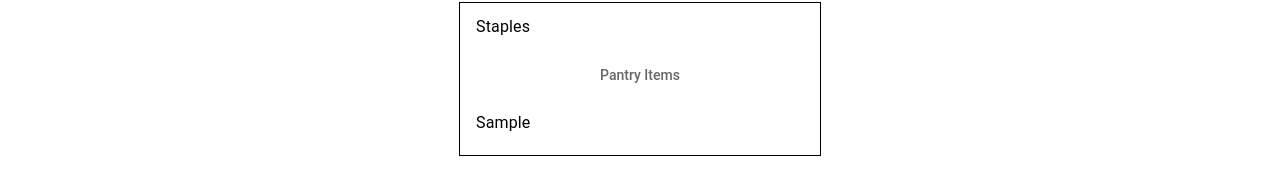
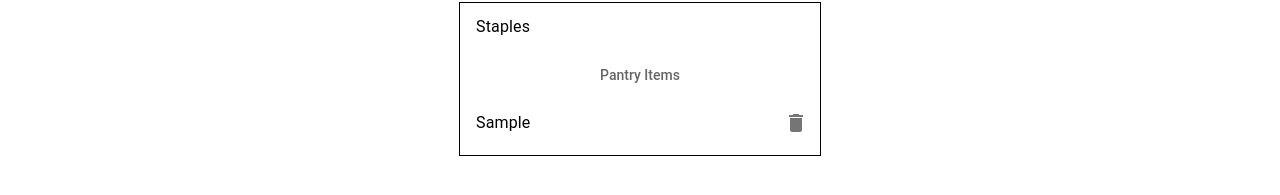
Before and after one commit to AshlandWest/recipie_finder, a React (Create React App) app: page /EditPantry in a window 1280 px wide. Both pictures are taken after typing "Sample" into the empty fields and a click on the button "Add Item". Shown: the part 229-424 px from the top of the page. Built offline with nearby package versions, Linux system fonts and the light colour scheme; no server answers.

Commit message:
format pantry list

```diff
--- a/src/components/EditPantry.jsx
+++ b/src/components/EditPantry.jsx
@@ -5,6 +5,8 @@
 import ListItem from "@mui/material/ListItem";
 import ListItemText from "@mui/material/ListItemText";
 import ListSubheader from "@mui/material/ListSubheader";
+import { IconButton } from "@mui/material";
+import DeleteIcon from "@mui/icons-material/Delete";
 
 const EditPantry = () => {
   const oldStorage = localStorage.getItem("ingredients")
@@ -61,7 +63,14 @@
             <ul>
               <ListSubheader>{`Pantry Items`}</ListSubheader>
               {storage.map((item) => (
-                <ListItem key={`item-pantryItems-${item}`}>
+                <ListItem
+                  key={`item-pantryItems-${item}`}
+                  secondaryAction={
+                    <IconButton edge="end" aria-label="delete">
+                      <DeleteIcon className="deleteIcon" />
+                    </IconButton>
+                  }
+                >
                   <ListItemText primary={item} />
                 </ListItem>
               ))}
```
